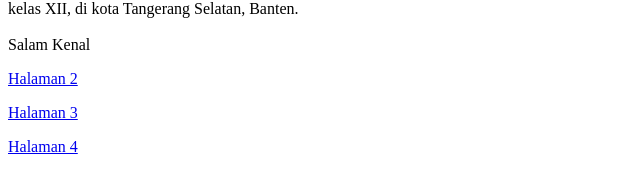
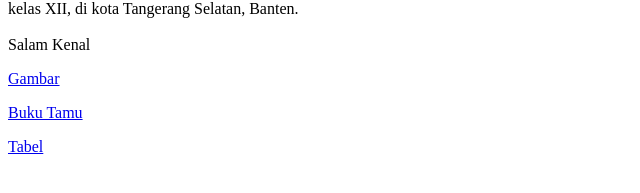
Before and after one commit to safirainayah/tugasinfor1, a plain HTML site: page index.html in a window 1280 px wide. Shown: the part 137-330 px from the top of the page, 0-640 px from the left. Drawn offline with Linux system fonts and the light colour scheme.

Commit message:
Update index.html

```diff
--- a/index.html
+++ b/index.html
@@ -8,8 +8,8 @@
 		<br>Saat ini saya Sekolah di MAN Insan Cendekia Serpong</br>
 		<br>kelas XII,  di kota Tangerang Selatan, Banten. </br>
 		<br>Salam Kenal</br>
-		<p><a href = filegambar.html> Halaman 2</a>
-		<p><a href = form.html> Halaman 3</a>
-		<p><a href = tabel.html> Halaman 4</a>
+		<p><a href = filegambar.html> Gambar</a>
+		<p><a href = form.html> Buku Tamu</a>
+		<p><a href = tabel.html> Tabel</a>
 	</body>
 </html>
```
